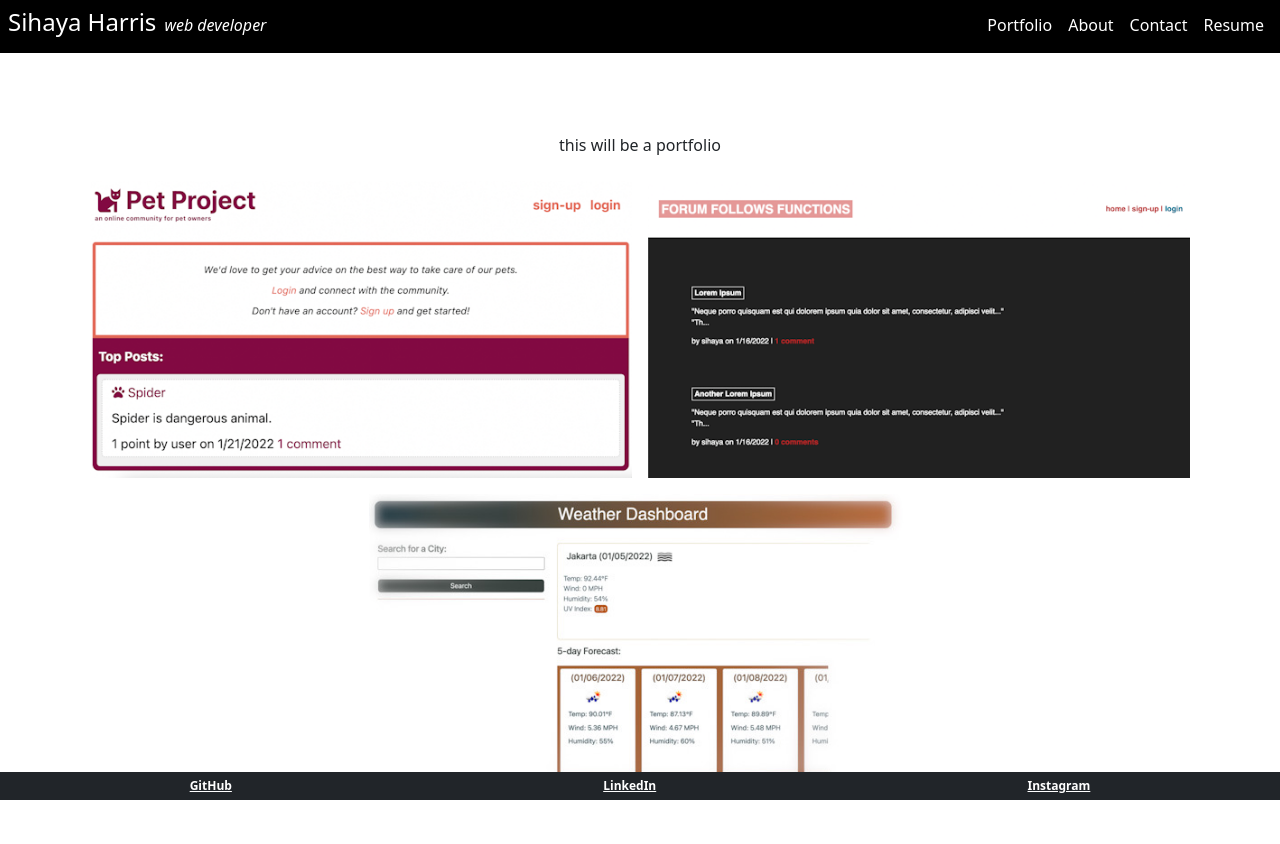
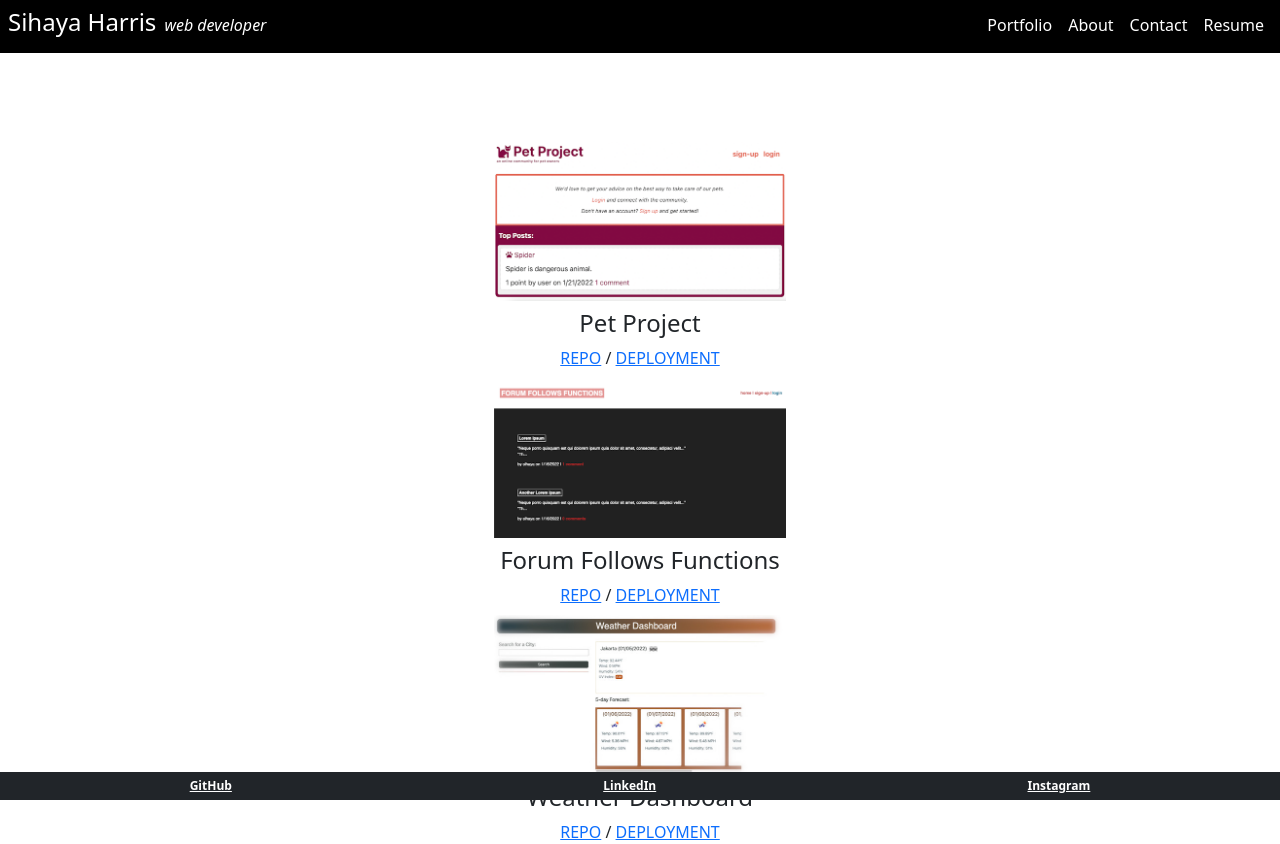
Before and after one commit to sihayah/portfoliofolio, a React (Create React App) app: page /portfolio in a window 1280 px wide. Before the commit the page ends 800 px from the top, so only its background shows below. Built offline with nearby package versions, Linux system fonts and the light colour scheme.

Commit message:
moved portfolio content into array

```diff
--- a/src/pages/Portfolio.js
+++ b/src/pages/Portfolio.js
@@ -1,22 +1,40 @@
 import React from 'react';
 
-import petProject from '../assets/landings/pet-project.PNG';
-import fff from '../assets/landings/forum-follows-func.PNG';
-import weatherDash from '../assets/landings/weather-dashboard.JPEG';
-
 const Portfolio = () => {
+    const projects = [
+        {
+            title: "Pet Project",
+            file: "pet-project.PNG",
+            repo: "https://github.com/mkohn4/pet-project",
+            deployment: "https://warm-springs-61498.herokuapp.com/post/1"
+        },
+        {
+            title: "Forum Follows Functions",
+            file: "forum-follows-func.PNG",
+            repo: "https://github.com/sihayah/forum_follows_functions",
+            deployment: "https://forum-follows-functions.herokuapp.com/"
+        },
+        {
+            title: "Weather Dashboard",
+            file: "weather-dashboard.JPEG",
+            repo: "https://github.com/sihayah/weather-dashboard",
+            deployment: "https://sihayah.github.io/weather-dashboard/"
+        }
+    ];
     return (
-        <>
-            <p>
-                this will be a portfolio
-            </p>
-            <div className="img-container">
-                <img src={petProject} />
-                <img src={fff} />
-                <img src={weatherDash} />
-            </div>
-
-        </>
+        <div className="img-container d-flex flex-row">
+            {projects.map ((project) => (
+                <div className="project-container d-flex flex-column">
+                    <img src={require(`../assets/landings/${project.file}`)} alt={project.title} className="align-self-center"></img>
+                    <h4>{project.title}</h4>
+                    <span>
+                        <a href={project.repo}>REPO</a>
+                        <span> / </span>
+                        <a href={project.deployment}>DEPLOYMENT</a>
+                    </span>
+                </div>
+            ))}
+        </div>
 
     )
 };
```
